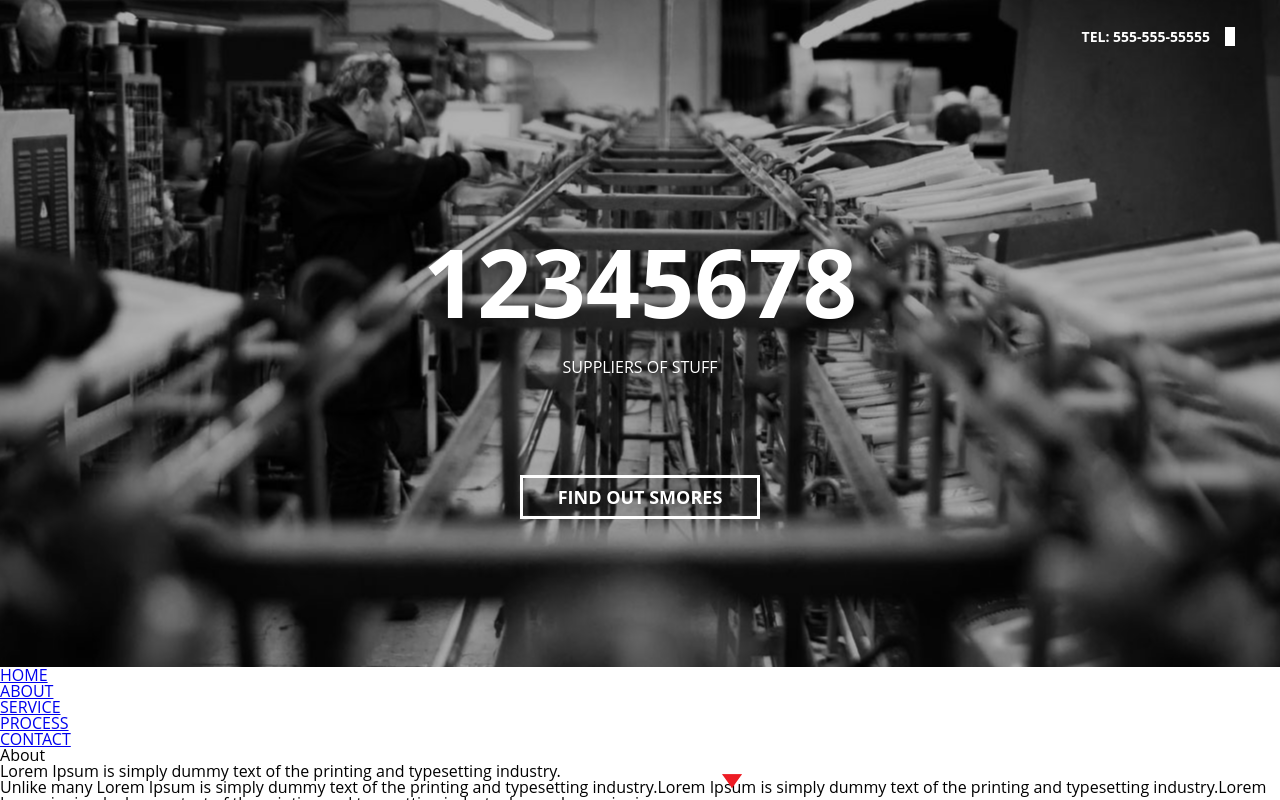
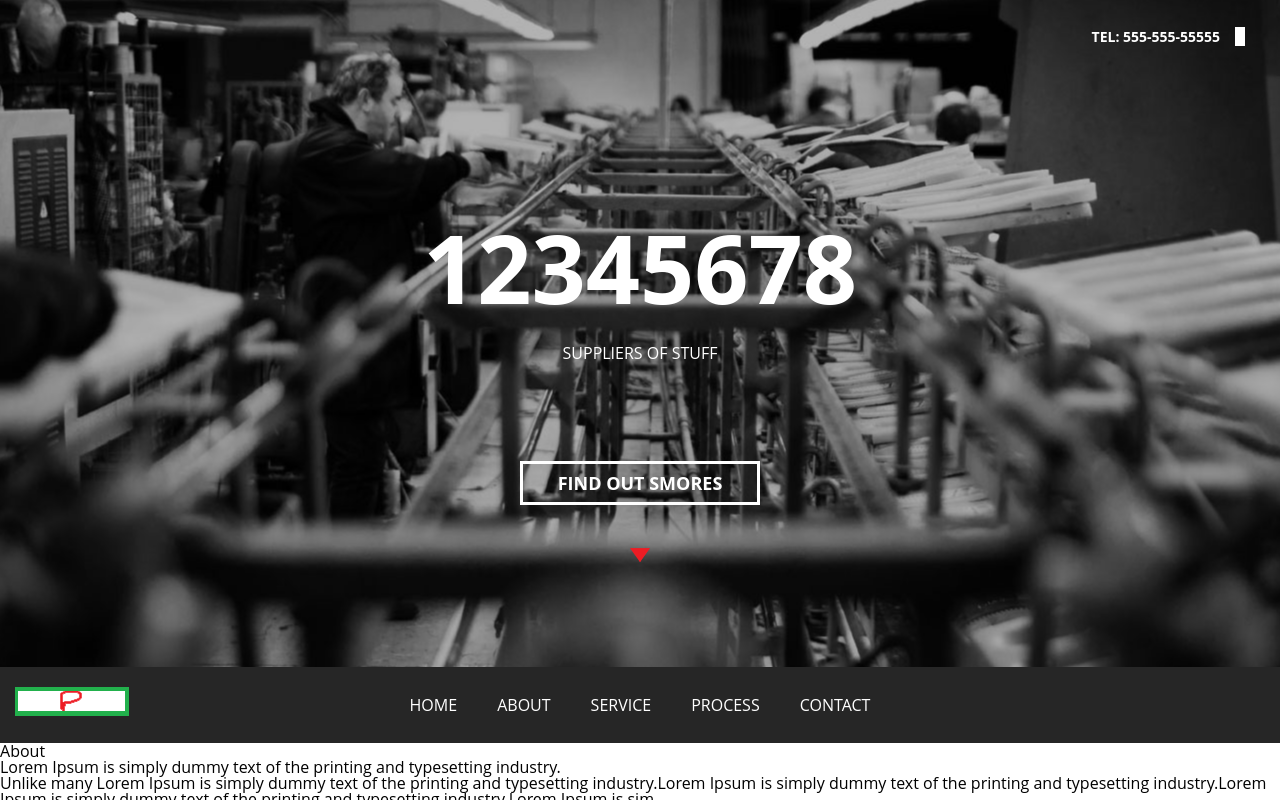
Before and after one commit to PerryM123/Practicing-Task-Runners-Webdev, a website: page app/index.html in a window 1280 px wide. Shown: the top 800 px of the page. Drawn offline with nearby package versions, Linux system fonts and the light colour scheme.

Commit message:
Worked on the header area. Still a lot of room for improvements... Not completed...

```diff
--- a/app/index.html
+++ b/app/index.html
@@ -6,14 +6,19 @@
 </head>
 <body>
 <section id="section01">
-	<p class="phone-number">TEL: 555-555-55555</p> <!-- tag is best for phone number?? -->
-	<div class="main-visual-content">
+	<a href="#" class="phone-number">TEL: 555-555-55555</a> <!-- tag is best for phone number?? -->
+	<div class="container-inner">
 		<h1>12345678</h1>
 		<p>SUPPLIERS OF STUFF</p>
 		<a href="#section02">FIND OUT SMORES</a>
+		<div class="down-arrow"></div>
 	</div>
 </section>
 <header>
+	<div class="container-inner">
+		<div class="logo">
+			<img src="./images/logo.png" />
+		</div>
 		<ul>
 			<li><a href="#section01">HOME</a></li>
 			<li><a href="#">ABOUT</a></li>
@@ -21,6 +26,7 @@
 			<li><a href="#">PROCESS</a></li>
 			<li><a href="#">CONTACT</a></li>
 		</ul>
+	</div>
 </header>
 <section id="section02">
 	<div class="container-inner">
@@ -171,6 +177,7 @@
 		<a href="https://www.google.com">Website was created by Something</a>
 	</div>
 </footer>
+<script src="https://code.jquery.com/jquery-3.2.1.min.js"></script>
 <script src="./js/main.js" type="text/javascript"></script>
 </body>
 </html>
--- a/app/js/main.js
+++ b/app/js/main.js
@@ -1,15 +1,23 @@
-console.log("Main.js");
+/*
+words to learn:
+To get a value: 値を取得する
 
 
-console.log("Main.js2");
-console.log("Main.js2");
-console.log("Main.js2");
-console.log("Main.js2");
-console.log("Main.js2");
-console.log("Main.js2");
-console.log("Main.js2");
-console.log("Main.js2");
-console.log("Main.js2");
-console.log("Main.js2");
 
-//words
+*/
+
+
+var header = $( 'header .container-inner' );
+var header_offset = header.offset();
+var window_scroll_value = $(window).scrollTop();
+
+
+$(window).scroll(function() {
+	window_scroll_value = $(window).scrollTop();
+	if ( window_scroll_value >= header_offset.top ) {
+		header.addClass('fixed');
+	}
+	else {
+		header.removeClass('fixed');
+	}
+});
--- a/app/scss/_common.scss
+++ b/app/scss/_common.scss
@@ -23,5 +23,11 @@ p {
 	min-width: 1080px;
 	margin: 0 auto;
 }
-
+a {
+  text-decoration: none;
+  color: #FFF;
+  &:visited {
+    color: #FFF;
+  }
+}
 // need to add fonts
--- a/app/scss/_top.scss
+++ b/app/scss/_top.scss
@@ -3,8 +3,22 @@ Things to do later:
 -Change icons into svg
 -Need to figure out normalize vs reset
 -need to continue using BEM
+-section01 is a paralax image
+-how does the div.blahblah-class {} work??
+-is box-sizing: border box global?
+-where do i put sass variables? Just add them to the top or
+ to their own files to be imported later?
+ (ex: _variables.scss)
+-get into flexbox
+-transitions vs animations
+-so I wanna add jquery, but do I user browserify to create
+ dependencies(?) or bundles?? I'm not clear on the use of
+ browserify...
+-must import breakpoints soon....
 */
-// down-arrow.png
+
+$color-orange: #ef4923;
+
 #section01 {
 	background: url('./../images/top-bg.jpg') no-repeat center center;
 	color: #FFF;
@@ -15,6 +29,9 @@ Things to do later:
 		font-size: 14px;
 		font-weight: bold;
 		text-align: right;
+		position: fixed;
+    	right: 50px;
+    	color: #FFF;
 		&:after {
 			content: "";
 			background: url(../images/phone-circle.png) no-repeat 50%;
@@ -23,8 +40,8 @@ Things to do later:
 			position: relative;
 			}
 	}
-	.main-visual-content {
-    margin-top: 190px;
+	.container-inner {
+		margin-top: 190px;
 		h1 {
 			font-size: 95px;
 			font-weight: bold;
@@ -43,29 +60,44 @@ Things to do later:
 	    padding: 10px 0;
 	    text-decoration: none;
 	    width: 234px;
-
-	    &:after {
-	    	content:"";
-				background: url(../images/down-arrow.png) no-repeat center;
-				position: absolute;
-				bottom: 9px;
-				width: 20px;
-				height: 20px;
+		}
+	    .down-arrow {
+	    	background: url(../images/down-arrow.png) no-repeat center;
+			height: 100px;
 	    }
+	}
+}
+header {
+	.container-inner {
+		background: url(../images/header-background.png);
+		position: relative;
+		.logo {
+	    	position: absolute;
+		    left: 15px;
+		    top: 20px;
+		}
+		ul {
+			display: flex;
+			justify-content: center;
+	    align-items: center;
+			li {
+				display: inline-block;
+				a {
+					padding: 30px 20px;
+					display: inline-block;
+					transition: .3s all;
+				}
+				.highlight {
+					background-color: $color-orange;
+				}
+			}
 		}
 	}
-}
-.box {
-	width: 50px;
-	height: 50px;
-	border: 2px solid black;
-	&--red {
-		background-color: red;
-	}
-	&--blue {
-		background-color: blue;
-	}
-	&--green {
-		background-color: blue;
+	.fixed {
+    position: fixed;
+    top: 0;
+    left: 0;
+    width: 100%;
+    text-align: center;
 	}
 }
```
Also changed, not shown: app/css/top.css. Lines whose indentation alone changed are shown as unchanged.
